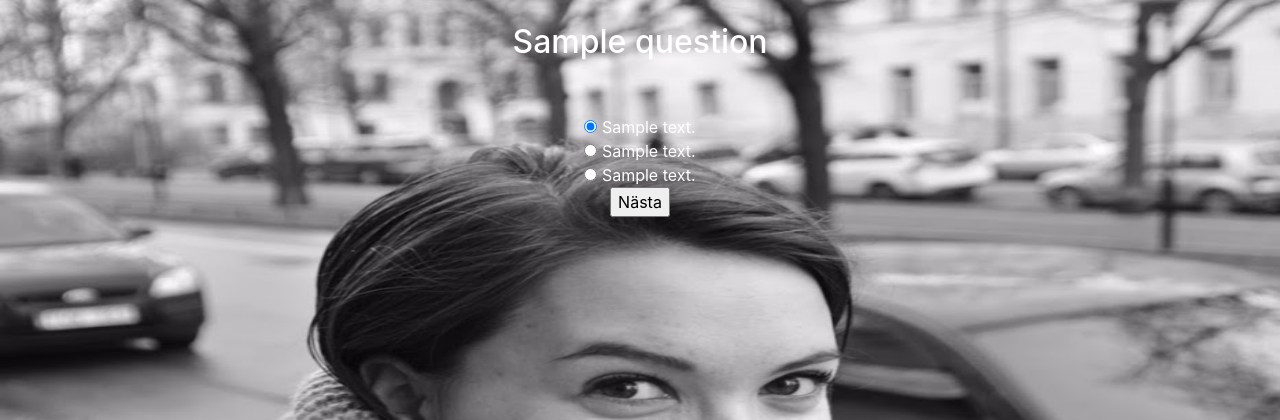
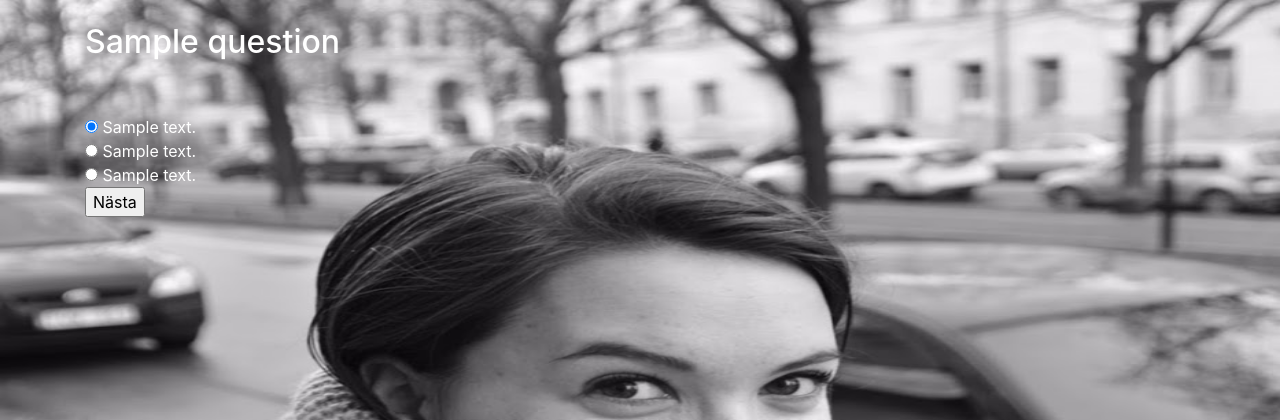
Before and after one commit to cupaiuolo/quizproject, a Django app: page /quiz/1/question/1/ in a window 1280 px wide. Shown: the top 420 px of the page. Run offline with Django 3.2, Linux system fonts and the light colour scheme; tables that the repository leaves empty hold one stand-in row (values such as "Sample post"); some libraries are stand-ins or nearby versions.

Commit message:
text align left i row

```diff
--- a/static/style.css
+++ b/static/style.css
@@ -28,7 +28,7 @@ p {
 
 
 .row {
- text-align: center;
+ text-align: left
  margin: auto;
 
 }
```
